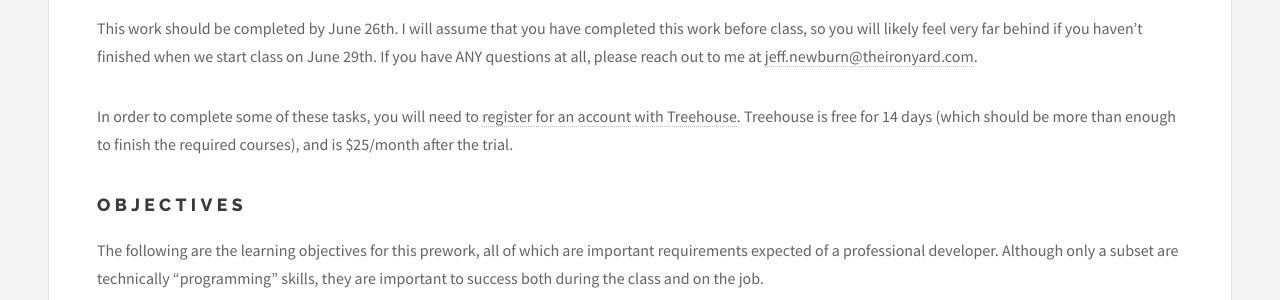
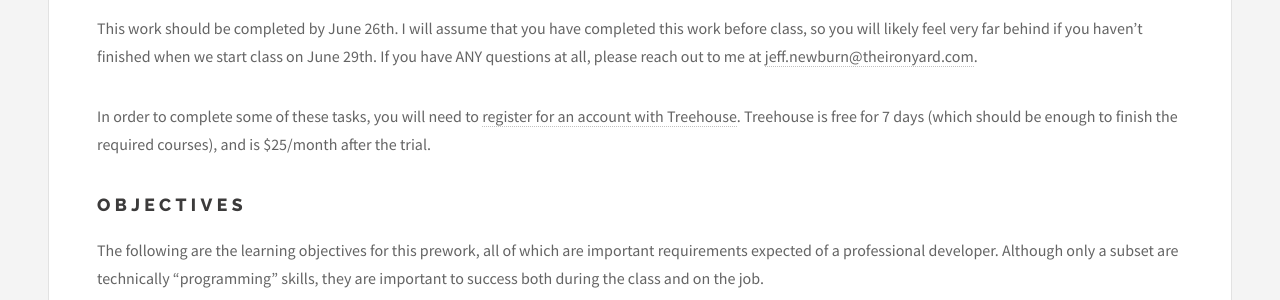
Before and after one commit to tiy-lv-python-2016-02/tiy-lv-python-2016-02.github.io, a Jekyll site: the page built from prework.md, in a window 1280 px wide and 900 px high, scrolled down 761 px. Shown: the part 154-454 px from the top of the window. Built offline with Jekyll 4.4.1, drawn with Linux system fonts in a browser that asks for light colours.

Commit message:
Changing free trial time

```diff
--- a/prework.md
+++ b/prework.md
@@ -12,7 +12,7 @@ We don’t believe you can really learn to program by watching a few videos and
 
 This work should be completed by June 26th. I will assume that you have completed this work before class, so you will likely feel very far behind if you haven’t finished when we start class on June 29th. If you have ANY questions at all, please reach out to me at <jeff.newburn@theironyard.com>.
 
-In order to complete some of these tasks, you will need to [register for an account with Treehouse](http://referrals.trhou.se/omnicron). Treehouse is free for 14 days (which should be more than enough to finish the required courses), and is $25/month after the trial.
+In order to complete some of these tasks, you will need to [register for an account with Treehouse](http://referrals.trhou.se/omnicron). Treehouse is free for 7 days (which should be enough to finish the required courses), and is $25/month after the trial.
 
 ## Objectives
 
```
